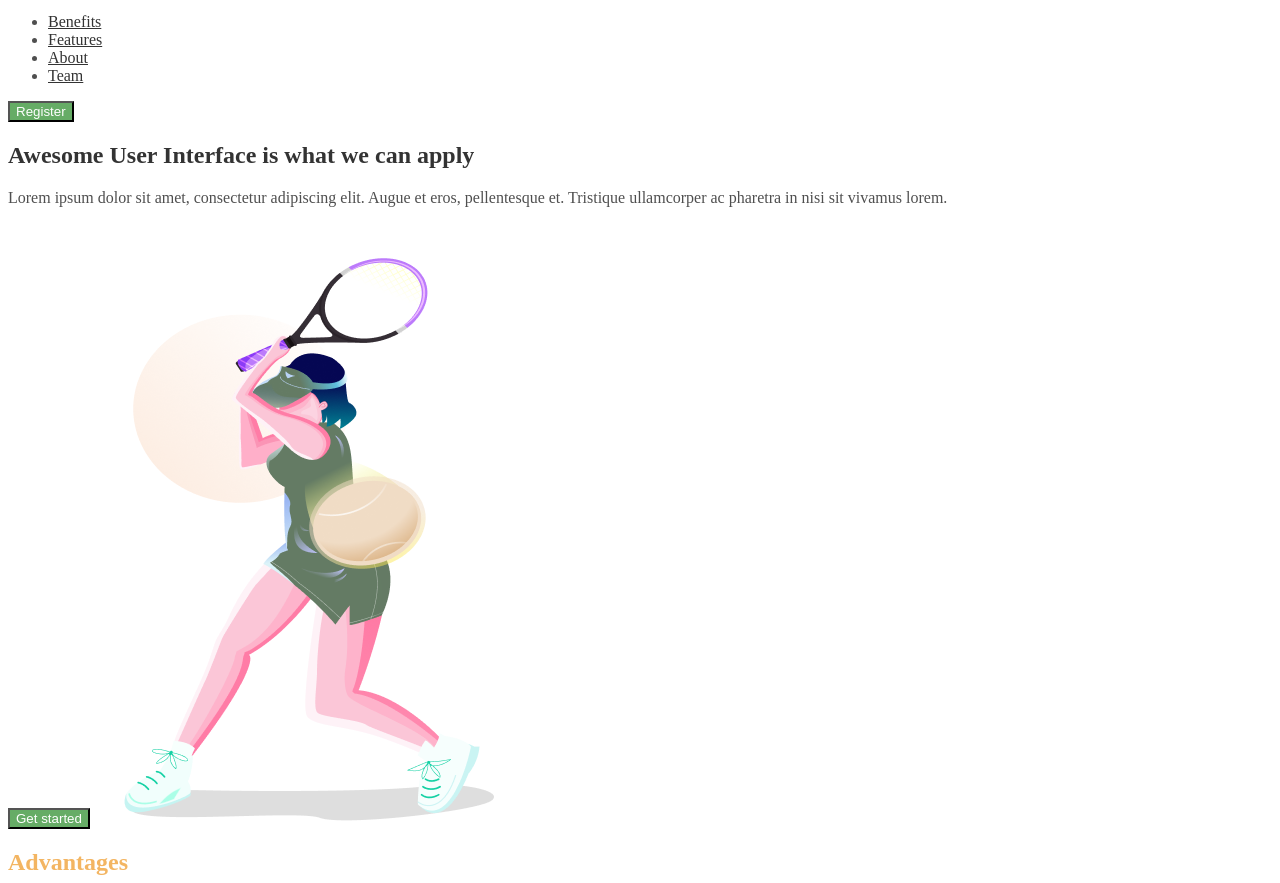
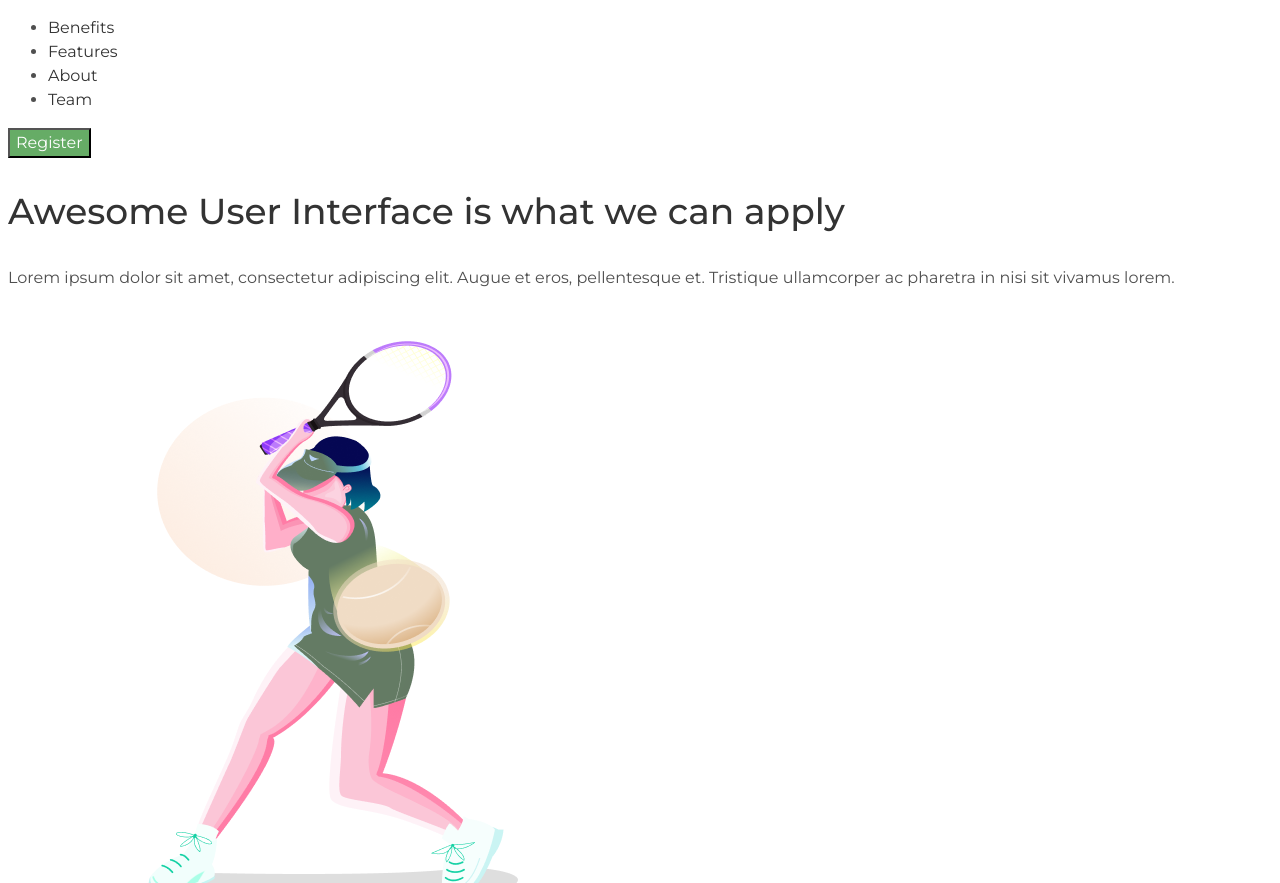
Before and after one commit to VeronikaVS90/goit-75-less-04, a plain HTML site: page index.html in a window 1280 px wide. Shown: the part 63-946 px from the top of the page. Drawn offline with Linux system fonts and the light colour scheme.

Commit message:
оновила css

```diff
--- a/css/styles.css
+++ b/css/styles.css
@@ -1,6 +1,7 @@
 :root {
   --color-primary: #4f4f4f;
   --color-secondary: #333;
+  --color-invert: #fefefe;
 
   --color-text-action: #fefefe;
   --color-background-action: #66ac66;
@@ -9,27 +10,64 @@
   --color-heading-subtitle: #647b64;
 }
 
+::selection {
+  color: var(--color-invert);
+  background-color: var(--color-primary);
+}
+
 body {
   color: var(--color-primary);
+  font-family: 'Montserrat', sans-serif;
+  font-size: 16px;
+  font-weight: 400;
+  line-height: 1.5;
 }
 
 .header-link {
   color: var(--color-secondary);
+  text-decoration: none;
+  text-underline-offset: 2px;
+}
+
+.header-link:hover {
+  text-decoration: underline;
 }
 
 .button {
   color: var(--color-text-action);
+  font-family: inherit;
+  font-size: 16px;
+  line-height: 1.5;
   background-color: var(--color-background-action);
 }
 
 .hero-title {
   color: var(--color-secondary);
+  font-size: 36px;
+  font-weight: 500;
+  line-height: 1.33;
+
+  /* white-space: nowrap;
+  overflow: hidden;
+  text-overflow: ellipsis; */
+
+  /* text-shadow: 2px 2px 4px violet; */
 }
 
 .heading-title {
   color: var(--color-heading-title);
+  font-size: 24px;
+  line-height: 1.33;
 }
+
+/* .heading-title::first-letter {
+  font-size: 48px;
+  color: chocolate;
+} */
 
 .heading-subtitle {
   color: var(--color-heading-subtitle);
+  font-size: 36px;
+  font-weight: 500;
+  line-height: 1.33;
 }
```
